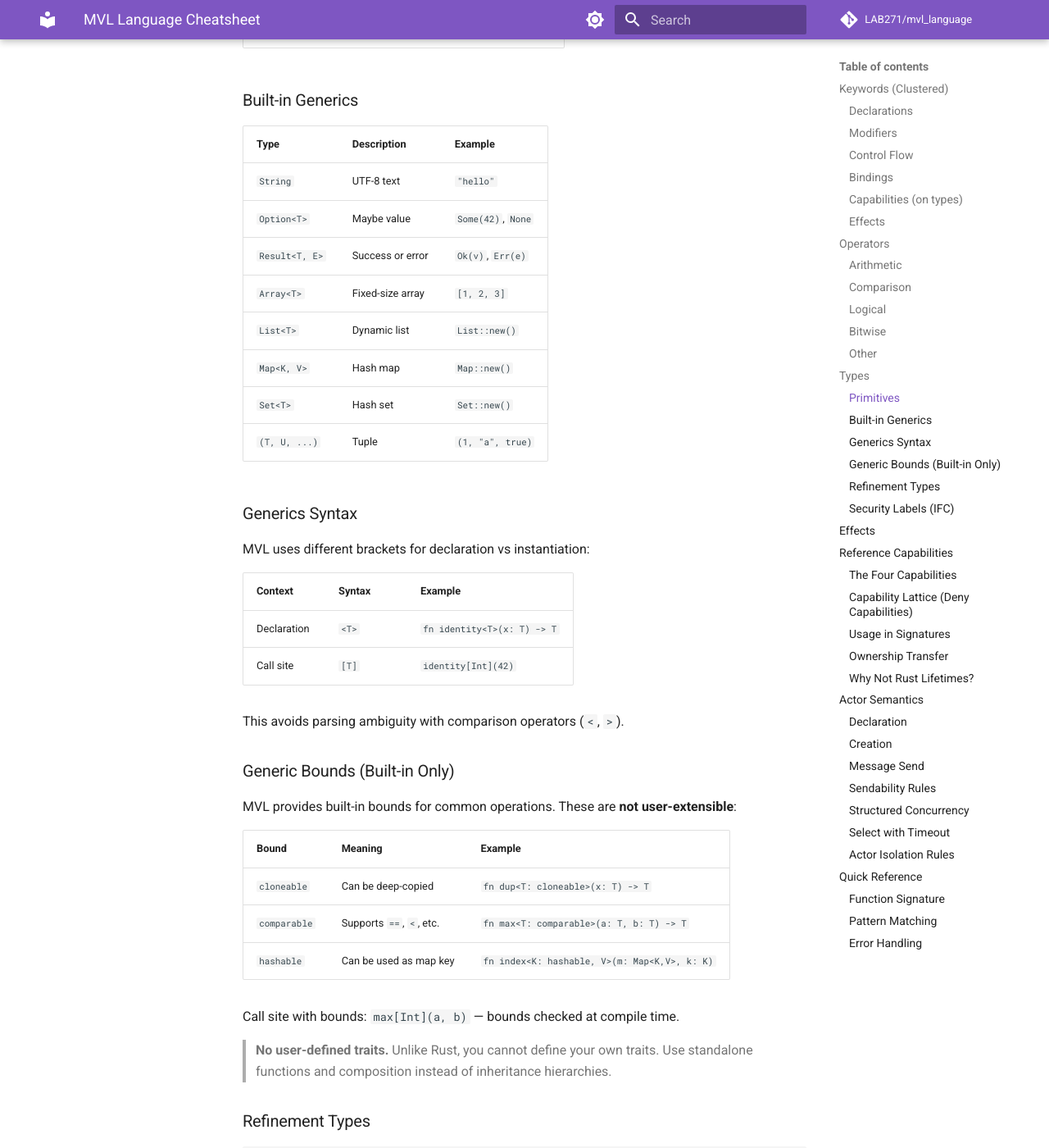
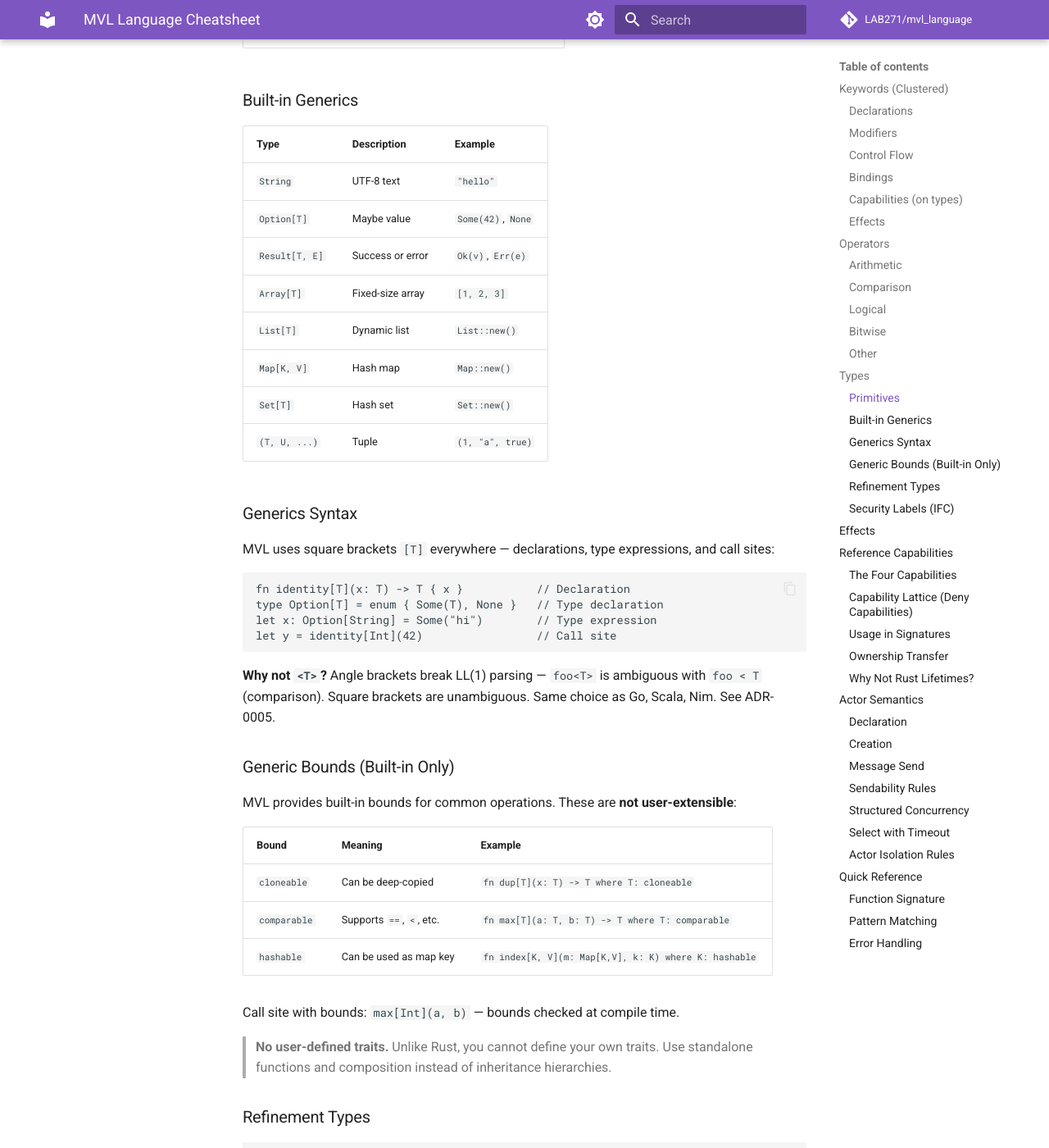
Before and after one commit to mvl-lang/mvl, an MkDocs documentation site: the page built from docs/mvl_cheatsheet.md, in a window 1280 px wide and 1400 px high, scrolled down 4435 px. Shown: the whole window at 82% size. Built offline with MkDocs 1.6.1 and Material for MkDocs 9.7.7, drawn with Linux system fonts in a browser that asks for light colours; comment, search, counter and statistics services are not loaded; some of the changed text lies outside the part shown.

Commit message:
fix(docs): use [T] square brackets everywhere per ADR-0005
MVL uses square brackets for all generics — declarations, type
expressions, and call sites. Angle brackets are rejected by the
parser (LL(1) ambiguity with comparison operators).

Co-Authored-By: Claude Opus 4.6 <noreply@anthropic.com>

````diff
--- a/docs/mvl_cheatsheet.md
+++ b/docs/mvl_cheatsheet.md
@@ -11,7 +11,7 @@
 |---------|-------|---------|
 | `fn` | Function | `fn add(a: Int, b: Int) -> Int { a + b }` |
 | `struct` | Product type | `struct Point { x: Float64, y: Float64 }` |
-| `enum` | Sum type | `enum Option<T> { Some(T), None }` |
+| `enum` | Sum type | `enum Option[T] { Some(T), None }` |
 | `type` | Alias | `type Meters = Float64` |
 | `const` | Constant | `const MAX: Int = 100` |
 | `actor` | Actor type | `actor Counter { count: Int; pub fn inc() { } }` |
@@ -119,24 +119,26 @@
 | Type | Description | Example |
 |------|-------------|---------|
 | `String` | UTF-8 text | `"hello"` |
-| `Option<T>` | Maybe value | `Some(42)`, `None` |
-| `Result<T, E>` | Success or error | `Ok(v)`, `Err(e)` |
-| `Array<T>` | Fixed-size array | `[1, 2, 3]` |
-| `List<T>` | Dynamic list | `List::new()` |
-| `Map<K, V>` | Hash map | `Map::new()` |
-| `Set<T>` | Hash set | `Set::new()` |
+| `Option[T]` | Maybe value | `Some(42)`, `None` |
+| `Result[T, E]` | Success or error | `Ok(v)`, `Err(e)` |
+| `Array[T]` | Fixed-size array | `[1, 2, 3]` |
+| `List[T]` | Dynamic list | `List::new()` |
+| `Map[K, V]` | Hash map | `Map::new()` |
+| `Set[T]` | Hash set | `Set::new()` |
 | `(T, U, ...)` | Tuple | `(1, "a", true)` |
 
 ### Generics Syntax
 
-MVL uses different brackets for declaration vs instantiation:
+MVL uses square brackets `[T]` everywhere — declarations, type expressions, and call sites:
 
-| Context | Syntax | Example |
-|---------|--------|---------|
-| Declaration | `<T>` | `fn identity<T>(x: T) -> T` |
-| Call site | `[T]` | `identity[Int](42)` |
+```mvl
+fn identity[T](x: T) -> T { x }           // Declaration
+type Option[T] = enum { Some(T), None }   // Type declaration
+let x: Option[String] = Some("hi")        // Type expression
+let y = identity[Int](42)                 // Call site
+```
 
-This avoids parsing ambiguity with comparison operators (`<`, `>`).
+**Why not `<T>`?** Angle brackets break LL(1) parsing — `foo<T>` is ambiguous with `foo < T` (comparison). Square brackets are unambiguous. Same choice as Go, Scala, Nim. See ADR-0005.
 
 ### Generic Bounds (Built-in Only)
 
@@ -144,9 +146,9 @@ MVL provides built-in bounds for common operations. These are **not user-extensi
 
 | Bound | Meaning | Example |
 |-------|---------|---------|
-| `cloneable` | Can be deep-copied | `fn dup<T: cloneable>(x: T) -> T` |
-| `comparable` | Supports `==`, `<`, etc. | `fn max<T: comparable>(a: T, b: T) -> T` |
-| `hashable` | Can be used as map key | `fn index<K: hashable, V>(m: Map<K,V>, k: K)` |
+| `cloneable` | Can be deep-copied | `fn dup[T](x: T) -> T where T: cloneable` |
+| `comparable` | Supports `==`, `<`, etc. | `fn max[T](a: T, b: T) -> T where T: comparable` |
+| `hashable` | Can be used as map key | `fn index[K, V](m: Map[K,V], k: K) where K: hashable` |
 
 Call site with bounds: `max[Int](a, b)` — bounds checked at compile time.
 
@@ -165,10 +167,10 @@ fn divide(a: Int, b: NonZero) -> Int { a / b }
 ### Security Labels (IFC)
 | Type | Flows to | Use case |
 |------|----------|----------|
-| `Tainted<T>` | Must sanitize | External input |
-| `Secret<T>` | Cannot output | Passwords, keys |
-| `Public<T>` | Anywhere | Safe data |
-| `Clean<T>` | DB, output | Sanitized input |
+| `Tainted[T]` | Must sanitize | External input |
+| `Secret[T]` | Cannot output | Passwords, keys |
+| `Public[T]` | Anywhere | Safe data |
+| `Clean[T]` | DB, output | Sanitized input |
 
 ---
 
````
Also changed, not shown: other parts of docs/mvl_cheatsheet.md (+3 -3 lines), 1 other file.
